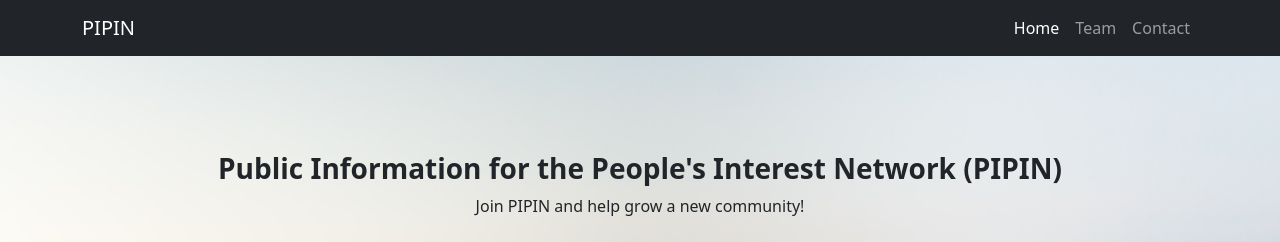
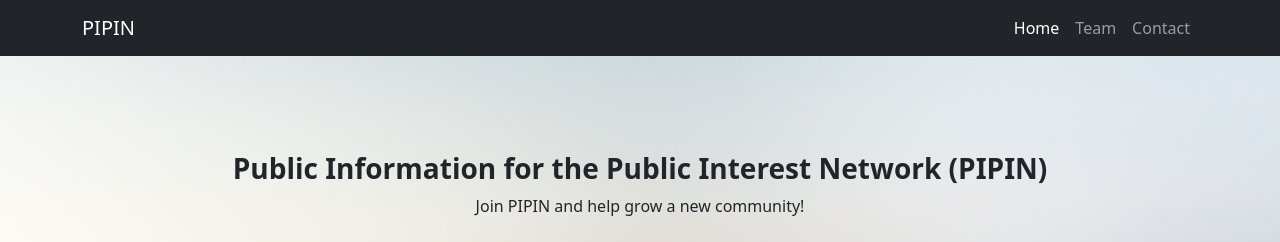
Before and after one commit to ASCENDynamics-NFP/static-ascendynamics-website, a plain HTML site: page index.html in a window 1280 px wide. Shown: the top 242 px of the page. Drawn offline with nearby package versions, Linux system fonts and the light colour scheme.

Commit message:
updated title

```diff
--- a/index.html
+++ b/index.html
@@ -5,7 +5,7 @@
         <meta name="viewport" content="width=device-width, initial-scale=1, shrink-to-fit=no" />
         <meta name="description" content="" />
         <meta name="author" content="" />
-        <title>Public Information for the People's Interest Network (PIPIN)</title>
+        <title>Public Information for the Public Interest Network (PIPIN)</title>
         <!-- Favicon-->
         <link rel="icon" type="image/x-icon" href="assets/favicon.ico" />
         <!-- Core theme CSS (includes Bootstrap)-->
@@ -31,7 +31,7 @@
             <div class="text-center my-5">
                 <!-- <img class="img-fluid rounded-circle mb-4" src="img\pexels-duane-viljoen-7238619.jpg" alt="..." /> -->
                 <h1 class="text-dark fs-3 fw-bolder">
-                    Public Information for the People's Interest Network (PIPIN)
+                    Public Information for the Public Interest Network (PIPIN)
                 </h1>
                 <p class="text-dark mb-0">
                     Join PIPIN and help grow a new community!
```
Also changed, not shown: contact.html (+1 -1 lines), team.html (+2 -2 lines).
